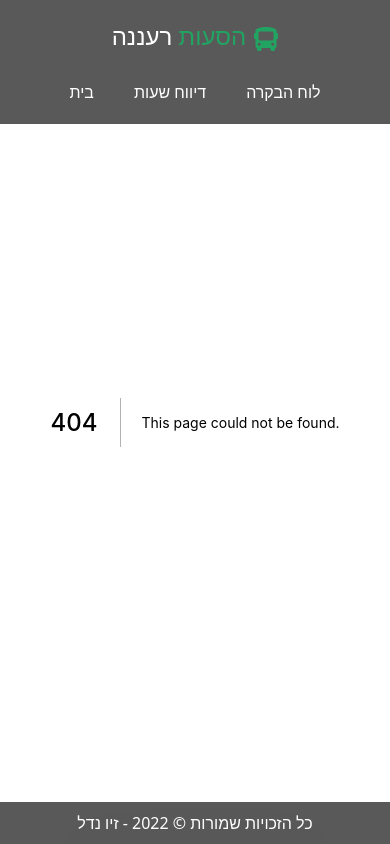
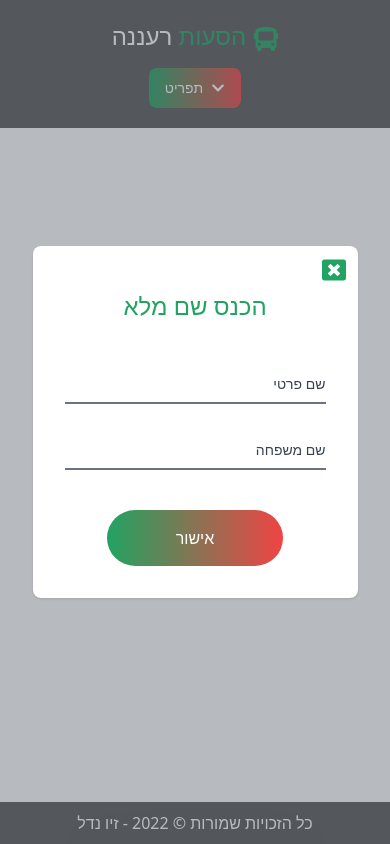
Before and after one commit to zivnadel/raanana-transport, a Next.js app: page /schedule in a window 390 px wide. Before the commit this address had no page. Built offline with nearby package versions, Linux system fonts and the light colour scheme.

Commit message:
Created better mobile navbar and started the schedule tab

```diff
--- a/components/Navbar.tsx
+++ /dev/null
@@ -1,29 +0,0 @@
-import Link from 'next/link';
-import { FaBus } from 'react-icons/fa';
-import NavButton from './ui/buttons/NavButton';
-
-const Navbar: React.FC = () => {
-  return (
-    <nav className="fixed flex w-full flex-col items-center justify-center bg-black bg-opacity-[65%] py-5 px-7 text-white md:flex-row-reverse md:items-center md:justify-end md:py-4">
-      <Link href="/">
-        <a className="mb-7 text-2xl md:mb-0 md:ml-auto">
-          <span className="text-primary">הסעות </span>רעננה
-          <FaBus className="ml-2 inline text-primary" size="1.5rem" />
-        </a>
-      </Link>
-      <ul className="flex flex-row">
-        <li>
-          <NavButton text="בית" href="/" />
-        </li>
-        <li>
-          <NavButton text="דיווח שעות" href="/report-hours" />
-        </li>
-        <li>
-          <NavButton text="לוח הבקרה" href="/dashboard" />
-        </li>
-      </ul>
-    </nav>
-  );
-};
-
-export default Navbar;
--- /dev/null
+++ b/components/schedule/EnterNameModal.tsx
@@ -0,0 +1,100 @@
+import React from "react";
+import PupilObjectType from "../../types/PupilObjectType";
+import { get } from "../../utils/http";
+import Button from "../ui/buttons/Button";
+import Input from "../ui/inputs/Input";
+import LoadingSpinner from "../ui/LoadingSpinner";
+import Modal from "../ui/modals/Modal";
+
+interface Props {
+	onDismiss: () => void;
+	onSubmit: () => void;
+	setPupil: React.Dispatch<React.SetStateAction<PupilObjectType | null>>;
+}
+
+const EnterNameModal: React.FC<Props> = ({ onDismiss, onSubmit, setPupil }) => {
+	const [firstName, setFirstName] = React.useState("");
+	const [lastName, setLastName] = React.useState("");
+
+	const [firstNameError, setFirstNameError] = React.useState<
+		string | undefined
+	>(undefined);
+	const [lastNameError, setLastNameError] = React.useState<string | undefined>(
+		undefined
+	);
+
+	const [isLoading, setIsLoading] = React.useState(false);
+
+	const onFormSubmittedHandler = async (e: React.SyntheticEvent) => {
+		e.preventDefault();
+
+		const firstNameInvalid = !/^[\u0590-\u05FF]+$/.test(firstName);
+		const lastNameInvalid = !/^[\u0590-\u05FF]+$/.test(lastName);
+
+		if (firstNameInvalid && lastNameInvalid) {
+			setFirstNameError("!הכנס שם פרטי תקין");
+			setLastNameError("!הכנס שם משפחה תקין");
+			return;
+		}
+
+		if (firstNameInvalid) {
+			return setFirstNameError("!הכנס שם פרטי תקין");
+		}
+
+		if (lastNameInvalid) {
+			return setLastNameError("!הכנס שם משפחה תקין");
+		}
+
+		setIsLoading(true);
+		const pupil = await get<PupilObjectType>(
+			`/api/pupils?pupilName=${firstName} ${lastName}`
+		);
+		setIsLoading(false);
+
+		localStorage.setItem("schedulePupil", JSON.stringify(pupil));
+
+		onSubmit();
+	};
+
+	return (
+		<Modal onDismiss={onDismiss} heading={isLoading ? "" : "הכנס שם מלא"}>
+			{isLoading ? (
+				<LoadingSpinner />
+			) : (
+				<form
+					onSubmit={onFormSubmittedHandler}
+					className="m-3 flex flex-col items-center justify-center p-5">
+					<Input
+						label="שם פרטי"
+						name="firstName"
+						type="text"
+						onChange={(e) => {
+							setFirstName(e.target.value);
+							setFirstNameError(undefined);
+						}}
+						value={firstName}
+						required={true}
+						error={firstNameError}
+						className="mb-6 w-full"
+					/>
+					<Input
+						label="שם משפחה"
+						name="lastName"
+						type="text"
+						onChange={(e) => {
+							setLastName(e.target.value);
+							setLastNameError(undefined);
+						}}
+						value={lastName}
+						required={true}
+						error={lastNameError}
+						className="w-full"
+					/>
+					<Button type="submit">אישור</Button>
+				</form>
+			)}
+		</Modal>
+	);
+};
+
+export default EnterNameModal;
--- a/components/Footer.tsx
+++ b/components/ui/Footer.tsx
@@ -1,6 +1,6 @@
 const Footer: React.FC = () => {
 	return (
-		<div className="flex h-full w-full items-center justify-center bg-black bg-opacity-[65%] text-white">
+		<div className="flex h-full w-full items-center justify-center bg-[#595959] text-white">
 			<p className="shadow-black drop-shadow-2xl">
 				כל הזכויות שמורות &copy; 2022 - זיו נדל
 			</p>
--- /dev/null
+++ b/components/ui/Navbar.tsx
@@ -0,0 +1,45 @@
+import Link from "next/link";
+import React from "react";
+import { FaBus, FaChevronDown } from "react-icons/fa";
+import NavButton from "./buttons/NavButton";
+
+const Navbar: React.FC = () => {
+	const [showMobileMenu, setShowMobileMenu] = React.useState(false);
+
+	return (
+		<nav className="z-40 fixed flex w-full flex-col items-center justify-center bg-[#595959] py-5 px-7 text-white md:flex-row-reverse md:items-center md:justify-end md:py-4">
+			<Link href="/">
+				<a className="mb-1 w-56 text-center text-2xl md:mb-0 md:text-right">
+					<span className="text-primary">הסעות </span>רעננה
+					<FaBus className="ml-2 inline text-primary" size="1.5rem" />
+				</a>
+			</Link>
+			<button
+				onClick={() => setShowMobileMenu((prev) => !prev)}
+				id="dropdownDefault"
+				data-dropdown-toggle="dropdown"
+				className="mt-3 inline-flex items-center rounded-lg bg-gradient-to-r from-primary to-secondary px-4 py-2.5 text-center text-sm font-medium text-white hover:bg-blue-800 focus:outline-none focus:ring-4 focus:ring-blue-300 md:hidden">
+				תפריט <FaChevronDown className="ml-2" />
+			</button>
+			<div
+				className={`z-50 flex-col ${
+					showMobileMenu ? "flex" : "hidden"
+				} mt-5 w-56 divide-y divide-gray-100 rounded bg-gray-200 text-center shadow-xl md:mt-0 md:flex md:w-full md:divide-y-0 md:bg-transparent md:shadow-none`}>
+				<ul
+					onClick={() => setShowMobileMenu(false)}
+					className="text-gray-700 md:flex md:py-0 md:text-white">
+					<NavButton text="בית" href="/" className="pt-2 md:pt-0" />
+					<NavButton text="דיווח שעות" href="/report-hours" />
+					<NavButton text="צפייה במערכת השעות" href="/schedule" />
+					<NavButton
+						text="לוח הבקרה"
+						href="/dashboard"
+						className="pb-2 md:pb-0"
+					/>
+				</ul>
+			</div>
+		</nav>
+	);
+};
+
+export default Navbar;
--- a/components/ui/buttons/LinkButton.tsx
+++ b/components/ui/buttons/LinkButton.tsx
@@ -1,21 +1,25 @@
-import Link from 'next/link'
-import { FaChevronLeft } from 'react-icons/fa'
+import Link from "next/link";
+import { FaChevronLeft } from "react-icons/fa";
+import { twMerge } from "tailwind-merge";
 
 interface Props {
-  text: string
-  href: string
-  chevron: boolean
-  type?: string
+	text: string;
+	href: string;
+	chevron: boolean;
+	type?: string;
+	className?: string;
 }
 
-const LinkButton: React.FC<Props> = ({ text, href, chevron, type }) => {
-  return (
-    <Link href={href}>
-      <a type={type} className="p-4 mt-10 text-white rounded-full w-44 bg-gradient-to-r from-primary to-red-500 hover:opacity-80">
-        {text} {chevron && <FaChevronLeft className="inline" />}
-      </a>
-    </Link>
-  )
-}
+const LinkButton: React.FC<Props> = ({ text, href, chevron, type, className }) => {
+	return (
+		<Link href={href}>
+			<a
+				type={type}
+				className={twMerge(`mt-10 w-44 rounded-full bg-gradient-to-r from-primary to-red-500 p-4 text-white hover:opacity-80 ${className}`)}>
+				{text} {chevron && <FaChevronLeft className="inline" />}
+			</a>
+		</Link>
+	);
+};
 
-export default LinkButton
+export default LinkButton;
--- a/components/ui/buttons/NavButton.tsx
+++ b/components/ui/buttons/NavButton.tsx
@@ -1,18 +1,25 @@
-import Link from 'next/link'
+import Link from "next/link";
+import { twMerge } from "tailwind-merge";
 
 interface Props {
-  text: string
-  href: string
+	text: string;
+	href: string;
+	className?: string;
 }
 
-const NavButton: React.FC<Props> = ({ text, href }) => {
-  return (
-    <Link href={href}>
-      <a className="bg rounded-full from-primary to-red-500 px-5 py-3 hover:bg-gradient-to-r md:px-8">
-        {text}
-      </a>
-    </Link>
-  )
-}
+const NavButton: React.FC<Props> = ({ text, href, className }) => {
+	return (
+		<Link href={href}>
+			<li
+				className={twMerge(
+					`w-full cursor-pointer py-1 hover:bg-gray-300 md:w-auto md:py-0 md:hover:bg-transparent ${className}`
+				)}>
+				<a className="md:rounded-full md:from-primary md:to-red-500 md:py-3 md:px-8 md:hover:bg-gradient-to-r">
+					{text}
+				</a>
+			</li>
+		</Link>
+	);
+};
 
-export default NavButton
+export default NavButton;
--- a/components/ui/inputs/Input.tsx
+++ b/components/ui/inputs/Input.tsx
@@ -1,29 +1,56 @@
+import { Dispatch, SetStateAction } from "react";
+import { twMerge } from "tailwind-merge";
+
 interface Props {
 	name: string;
 	label: string;
 	type: string;
+	className?: string;
 	required?: boolean;
-	value?: string
+	value?: string;
 	onChange?: React.ChangeEventHandler<HTMLInputElement>;
+	error?: string;
 }
 
-const Input: React.FC<Props> = ({ name, label, type, required, value, onChange }) => {
+const Input: React.FC<Props> = ({
+	name,
+	label,
+	type,
+	className,
+	required,
+	value,
+	onChange,
+	error,
+}) => {
 	return (
-		<div className="relative z-0 m-3 w-10/12">
+		<div className={twMerge(`relative z-0 w-10/12 ${className}`)}>
 			<input
 				onChange={onChange}
 				value={value}
 				type={type}
 				id={name}
-				className="text-gray-900border-gray-500 peer block w-full appearance-none border-0 border-b-2 bg-transparent py-2.5 px-0 text-right text-sm focus:border-primary focus:outline-none focus:ring-0"
+				className={`peer block w-full appearance-none border-0 border-b-2 bg-transparent py-2.5 px-0 text-right text-sm text-gray-900 focus:outline-none focus:ring-0 ${
+					error
+						? "border-red-500 focus:border-red-500"
+						: "border-gray-500 focus:border-primary"
+				}`}
 				placeholder=" "
 				required={required}
 			/>
 			<label
 				htmlFor={name}
-				className="absolute right-0 top-3 -z-10 -translate-y-6 scale-75 transform text-sm text-gray-700 duration-500 peer-placeholder-shown:translate-y-0 peer-placeholder-shown:scale-100 peer-focus:right-0 peer-focus:-translate-y-6 peer-focus:scale-75 peer-focus:text-primary">
+				className={`absolute right-0 top-3 -z-10 -translate-y-6 scale-75 transform text-sm duration-500 peer-placeholder-shown:translate-y-0 peer-placeholder-shown:scale-100 peer-focus:right-0 peer-focus:-translate-y-6 peer-focus:scale-75 ${
+					error
+						? "text-red-500 peer-focus:text-red-500"
+						: "text-gray-700 peer-focus:text-primary"
+				}`}>
 				{label}
 			</label>
+			{error && (
+				<p className="py-2 text-right text-sm font-medium text-red-500">
+					{error}
+				</p>
+			)}
 		</div>
 	);
 };
--- a/pages/_app.tsx
+++ b/pages/_app.tsx
@@ -2,10 +2,10 @@ import "../styles/globals.css";
 
 import type { AppProps } from "next/app";
 import { SessionProvider } from "next-auth/react";
-import Navbar from "../components/Navbar";
+import Navbar from "../components/ui/Navbar";
 import Head from "next/head";
 import ErrorBoundary from "../components/ErrorBoundary";
-import Footer from "../components/Footer";
+import Footer from "../components/ui/Footer";
 
 function MyApp({ Component, pageProps: { session, ...pageProps } }: AppProps) {
 	return (
--- a/pages/api/pupils.ts
+++ b/pages/api/pupils.ts
@@ -250,6 +250,7 @@ const updateSchedule = async (
 		// } else {
 		// 	throw new Error("Error deleting documents!");
 		// }
+
 	} catch (error: any) {
 		throw new Error(error);
 	}
--- a/pages/index.tsx
+++ b/pages/index.tsx
@@ -4,14 +4,31 @@ import LinkButton from "../components/ui/buttons/LinkButton";
 const Home: NextPage = () => {
 	return (
 		<div className="align-center flex flex-col items-center p-5 text-center">
-			<h1 className="mb-10 mt-36 text-5xl font-semibold text-primary md:mt-64">
+			<h1 className="mb-10 mt-36 text-3xl sm:text-5xl font-semibold text-primary md:mt-64">
 				דיווח על עדכון ושינוי שעות ההסעה
 			</h1>
-			<p className="mb-2 text-2xl">אנא הקפידו על הכנסת שם מלא ופרטים מדויקים</p>
-			<p className="text-2xl">
+			<p className="mb-2 text-xl sm:text-2xl">אנא הקפידו על הכנסת שם מלא ופרטים מדויקים</p>
+			<p className="text-xl sm:text-2xl mb-2">
 				לחצו על הכפתור למטה או על הכפתור בתפריט למעבר לטופס הדיווח
 			</p>
-			<LinkButton text="דיווח שעות" href="/report-hours" chevron={true} />
+			<p className="text-xl sm:text-2xl">
+				בנוסף, ניתן לצפות במערכת השעות השבועית בלחיצה על הכפתור
+			</p>
+			<div className="flex flex-col items-center justify-center sm:flex-row">
+			<LinkButton
+					text="דיווח שעות"
+					href="/report-hours"
+					chevron={true}
+					className="mt-8 sm:mt-10"
+				/>
+				<LinkButton
+					text="צפייה במערכת השעות"
+					href="/schedule"
+					chevron={true}
+					className="mx-3 mt-5 w-64 sm:mt-10"
+				/>
+
+			</div>
 		</div>
 	);
 };
--- a/pages/report-hours.tsx
+++ b/pages/report-hours.tsx
@@ -5,9 +5,9 @@ import ReportHoursInput from '../components/reportHours/ReportHoursInput';
 import DoubleRadioGroup from '../components/reportHours/DoubleRadioGroup';
 import DateAndHours from '../components/reportHours/DateAndHours';
 
-// IMPORTANT: This form uses state mechanism of multiple refs and states for storing
-// and managing values. This is a bit bloated but works well !-MAY-! change in the future
-// to a store (context/redux) based solution in the future
+// ! IMPORTANT: This form uses state mechanism of multiple refs and states for storing
+// ! and managing values. This is a bit bloated but works well !-MAY-! change in the future
+// ! to a store (context/redux) based solution in the future
 
 const ReportHours: NextPage = () => {
   // States for managing validation of form
--- /dev/null
+++ b/pages/schedule.tsx
@@ -0,0 +1,41 @@
+import { NextPage } from "next";
+import { useRouter } from "next/router";
+import React from "react";
+import EnterNameModal from "../components/schedule/EnterNameModal";
+import PupilObjectType from "../types/PupilObjectType";
+
+const Schedule: NextPage = () => {
+	const router = useRouter();
+
+	const [showEnterNameModal, setShowEnterNameModal] = React.useState(true);
+	const [pupil, setPupil] = React.useState<PupilObjectType | null>(null);
+
+	React.useEffect(() => {
+		const storagePupil = localStorage.getItem("schedulePupil");
+
+		if (storagePupil) {
+			setPupil(JSON.parse(storagePupil));
+			setShowEnterNameModal(false);
+		}
+	}, []);
+
+	const nameFormSubmittedHandler = () => {
+		setShowEnterNameModal(false);
+	};
+
+	return (
+		<>
+			{showEnterNameModal ? (
+				<EnterNameModal
+					setPupil={setPupil}
+					onSubmit={nameFormSubmittedHandler}
+					onDismiss={() => router.back()}
+				/>
+			) : (
+				<></>
+			)}
+		</>
+	);
+};
+
+export default Schedule;
```
